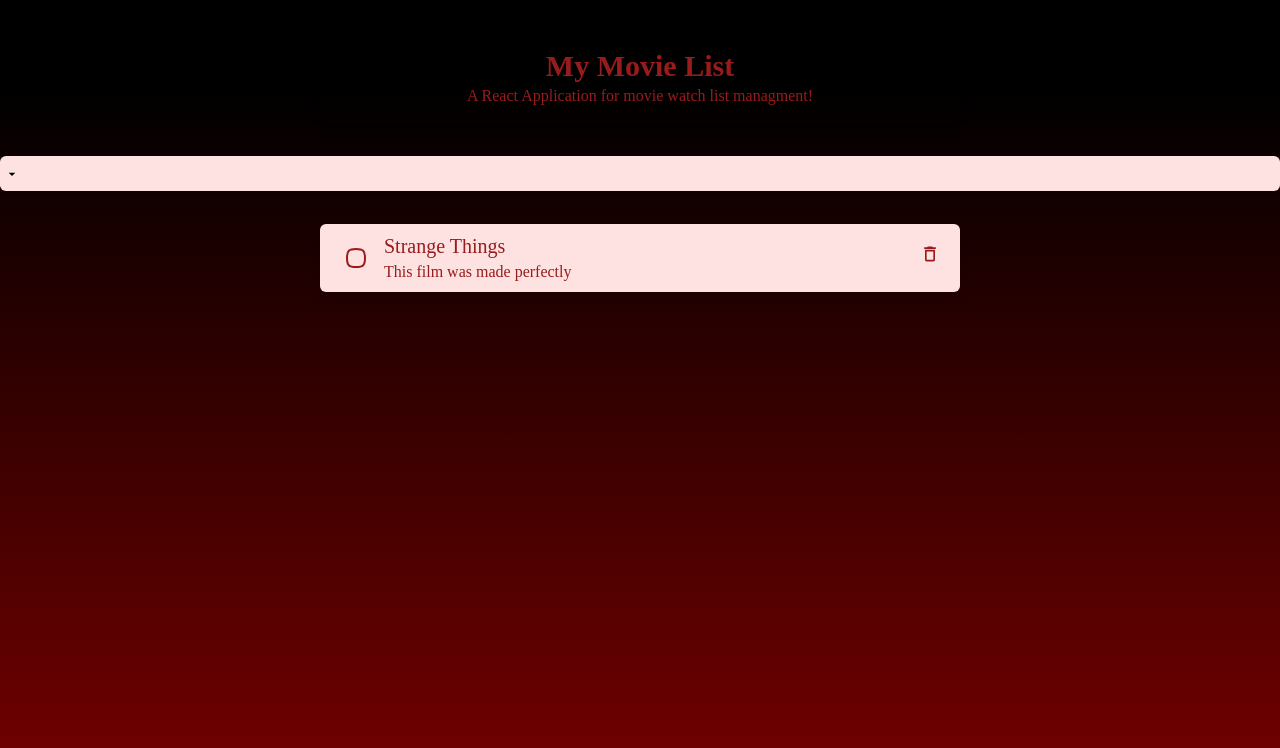
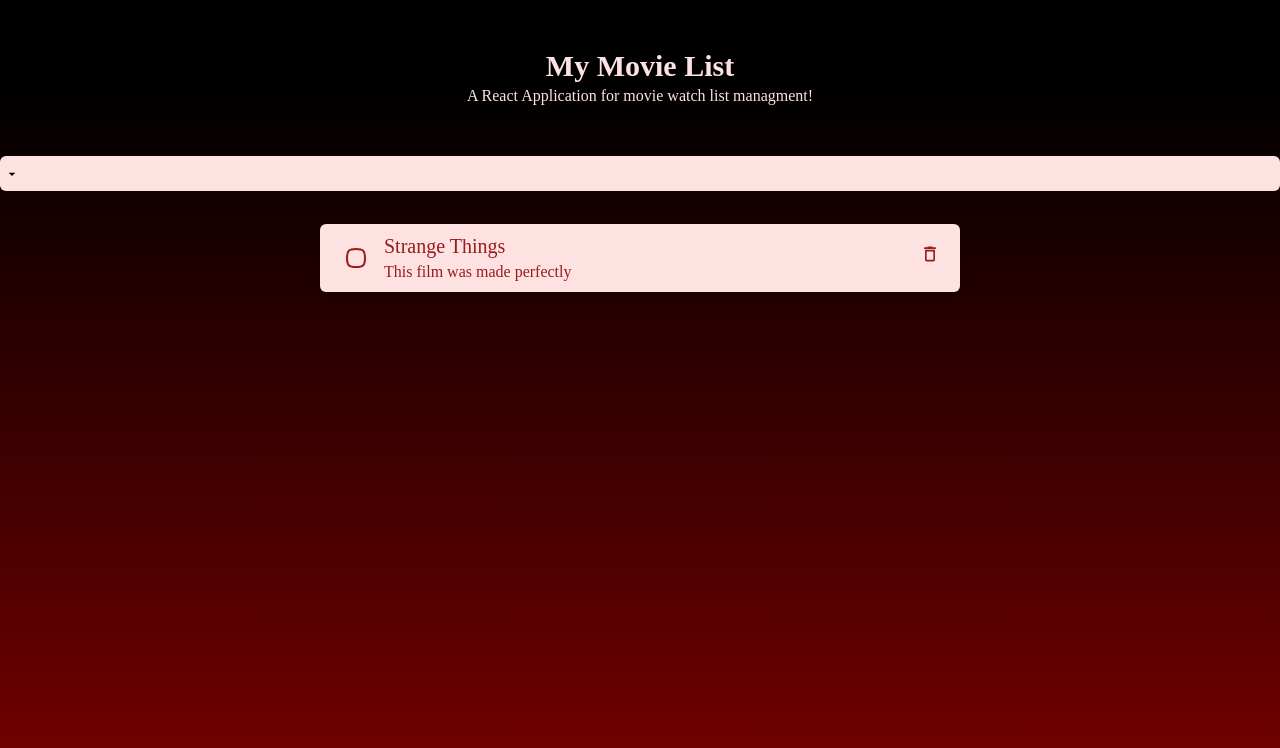
Before and after one commit to fataneh-mow/React-Class-Assignment-2-Week-2, a React (Vite) app in the folder assignment2/: page / in a window 1280 px wide. Shown: the top 748 px of the page. Built offline with nearby package versions, Linux system fonts and the light colour scheme.

Commit message:
style: style improved

```diff
--- a/assignment2/src/components/Header.jsx
+++ b/assignment2/src/components/Header.jsx
@@ -1,6 +1,6 @@
 export default function Header ({title, subTitle}) {
     return (
-        <div className=" mx-auto w-1/2 rounded-md shadow-lg py-4 text-center text-red-800 my-8">
+        <div className=" mx-auto w-1/2 rounded-md shadow-lg py-4 text-center text-red-100 my-8">
             <h1 className="font-semibold text-3xl">{title}</h1>
             <p>{subTitle}</p>
         </div>
```
